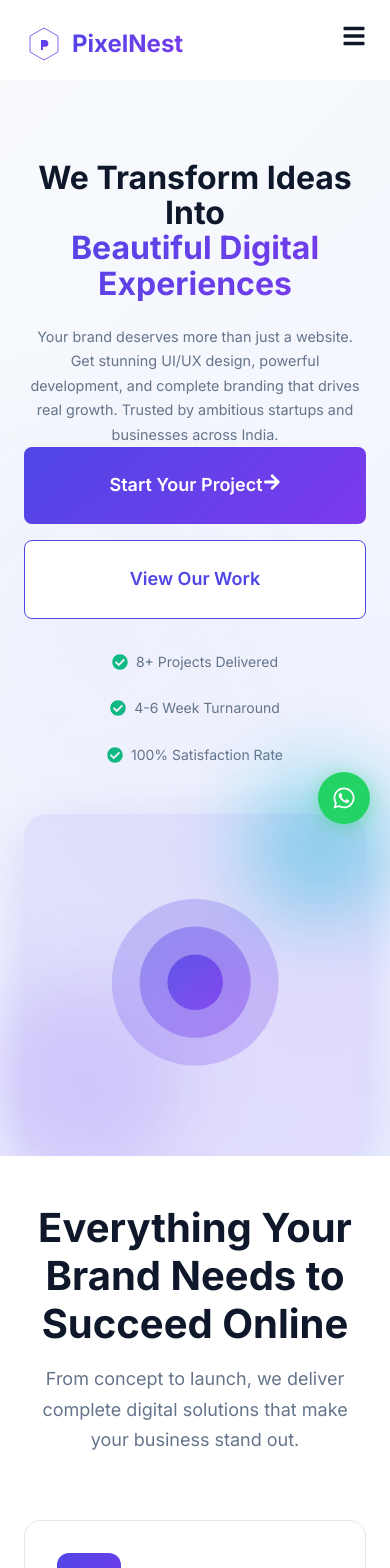
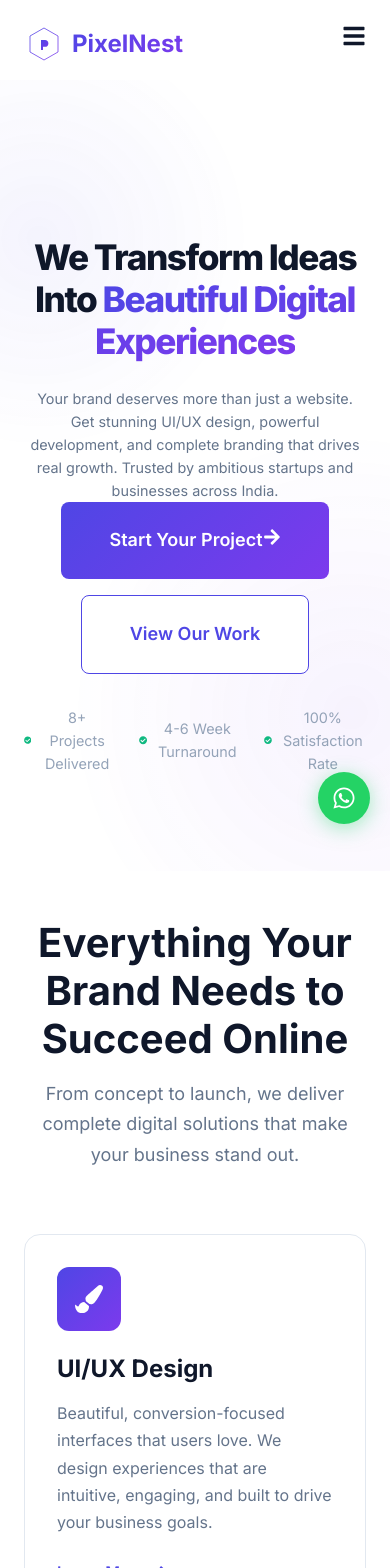
Before and after one commit to work-projt-vansh/pixelnest-studio-site, a React (Create React App) app: page / in a window 390 px wide. Shown: the top 1568 px of the page. Built offline with nearby package versions, Linux system fonts and the light colour scheme.

Commit message:
feat: improve mobile responsiveness

```diff
--- a/src/components/home/Hero.css
+++ b/src/components/home/Hero.css
@@ -1,218 +1,214 @@
+/* Keyframes for floating animation */
+@keyframes float {
+  0% {
+    transform: translateY(0px);
+  }
+  50% {
+    transform: translateY(-10px);
+  }
+  100% {
+    transform: translateY(0px);
+  }
+}
+
 .hero {
-  min-height: 100vh;
-  display: flex;
-  align-items: center;
   position: relative;
   overflow: hidden;
-  padding-top: 80px;
-  background: linear-gradient(135deg, #F8FAFC 0%, #EEF2FF 100%);
-  transition: background 0.3s ease;
-}
-
-html.dark-mode .hero {
-  background: linear-gradient(135deg, #1E293B 0%, #0F172A 100%);
+  padding: var(--spacing-4xl) 0;
+  background-color: var(--bg-light);
+  color: var(--text-primary);
 }
 
 .hero-background {
   position: absolute;
-  inset: 0;
-  opacity: 0.3;
-  background-image:
-    radial-gradient(circle at 20% 50%, rgba(79, 70, 229, 0.1) 0%, transparent 50%),
-    radial-gradient(circle at 80% 80%, rgba(124, 58, 237, 0.1) 0%, transparent 50%);
+  top: 0;
+  left: 0;
+  width: 100%;
+  height: 100%;
+  background-image: radial-gradient(circle at 10% 20%, rgba(79, 70, 229, 0.1), transparent 30%),
+                    radial-gradient(circle at 90% 80%, rgba(124, 58, 237, 0.1), transparent 40%);
+  opacity: 0.6;
+  z-index: 0;
+  transition: opacity 0.3s ease;
+}
+
+.hero .container {
+  position: relative;
+  z-index: 1;
 }
 
 .hero-content {
   display: grid;
   grid-template-columns: 1fr 1fr;
+  align-items: center;
   gap: var(--spacing-3xl);
-  align-items: center;
-  position: relative;
-  z-index: 1;
 }
 
 .hero-text h1 {
-  font-size: clamp(2.5rem, 5vw, 4rem);
-  line-height: 1.1;
+  font-size: 3.5rem;
+  font-weight: 800;
+  line-height: 1.2;
   margin-bottom: var(--spacing-lg);
-  color: var(--text-primary);
+  letter-spacing: -1.5px;
 }
 
 .gradient-text {
   background: var(--gradient);
   -webkit-background-clip: text;
   -webkit-text-fill-color: transparent;
-  background-clip: text;
-  display: inline-block;
 }
 
 .hero-subtitle {
-  font-size: 1.125rem;
-  line-height: 1.7;
+  font-size: 1.2rem;
   color: var(--text-secondary);
   margin-bottom: var(--spacing-xl);
-  max-width: 600px;
+  max-width: 550px;
 }
 
 .hero-cta {
   display: flex;
   gap: var(--spacing-md);
   margin-bottom: var(--spacing-xl);
-  flex-wrap: wrap;
-}
-
-.btn-large {
-  padding: 16px 32px;
-  font-size: 1.125rem;
-}
-
-.btn-primary {
-  display: inline-flex;
-  align-items: center;
-  gap: var(--spacing-sm);
-}
-
-.btn-secondary {
-  background: transparent;
-  color: var(--primary-blue);
-  border: 2px solid var(--primary-blue);
-}
-
-.btn-secondary:hover {
-  background: var(--primary-blue);
-  color: white;
-  transform: translateY(-2px);
 }
 
 .hero-trust {
   display: flex;
   gap: var(--spacing-lg);
-  flex-wrap: wrap;
+  color: var(--text-light);
+  font-size: 0.9rem;
 }
 
 .trust-item {
   display: flex;
   align-items: center;
   gap: var(--spacing-sm);
-  color: var(--text-secondary);
-  font-size: 0.875rem;
 }
 
 .trust-item svg {
   color: var(--success-green);
-  font-size: 1rem;
 }
 
 .hero-visual {
   position: relative;
-}
-
-.hero-visual-card {
-  position: relative;
-  aspect-ratio: 1;
-  background: linear-gradient(135deg, rgba(79, 70, 229, 0.1), rgba(124, 58, 237, 0.1));
-  border-radius: 24px;
-  padding: var(--spacing-xl);
-  backdrop-filter: blur(10px);
-  box-shadow: 0 20px 60px rgba(79, 70, 229, 0.2);
-  transition: all 0.3s ease;
-}
-
-html.dark-mode .hero-visual-card {
-  background: linear-gradient(135deg, rgba(79, 70, 229, 0.2), rgba(124, 58, 237, 0.2));
-  box-shadow: 0 20px 60px rgba(79, 70, 229, 0.3);
+  display: flex;
+  align-items: center;
+  justify-content: center;
+  animation: float 4s ease-in-out infinite;
+  width: 480px;
+  height: 480px;
+  margin: 0 auto;
 }
 
 .visual-content {
   width: 100%;
   height: 100%;
-  display: flex;
-  align-items: center;
-  justify-content: center;
+  border-radius: var(--spacing-lg);
+  overflow: hidden;
+  box-shadow: 0 0 15px 5px rgba(124, 58, 237, 0.3),
+              0 0 30px 10px rgba(79, 70, 229, 0.2),
+              0 10px 30px rgba(0, 0, 0, 0.1);
+  position: relative;
+  z-index: 1;
 }
 
-.visual-placeholder {
-  width: 80%;
-  height: 80%;
-  animation: float 6s ease-in-out infinite;
+.hero-img {
+  width: 100%;
+  height: 100%;
+  object-fit: cover;
+  display: block;
 }
 
-@keyframes float {
-  0%, 100% {
-    transform: translateY(0px);
+
+.floating-element {
+  position: absolute;
+  background-color: rgba(255, 255, 255, 0.05);
+  border-radius: 50%;
+  backdrop-filter: blur(10px);
+}
+
+.element-1 {
+  width: 100px;
+  height: 100px;
+  top: -30px;
+  left: -40px;
+}
+
+.element-2 {
+  width: 60px;
+  height: 60px;
+  bottom: -20px;
+  right: -30px;
+}
+
+/* Responsive adjustments */
+@media (max-width: 1024px) {
+  .hero-visual {
+    display: none;
   }
-  50% {
-    transform: translateY(-20px);
+  .hero-content {
+    grid-template-columns: 1fr;
+    text-align: center;
+  }
+  .hero-subtitle {
+    margin-left: auto;
+    margin-right: auto;
+  }
+  .hero-cta,
+  .hero-trust {
+    justify-content: center;
   }
 }
 
-.floating-element {
-  position: absolute;
-  border-radius: 50%;
-  filter: blur(40px);
-}
-
-.element-1 {
-  width: 150px;
-  height: 150px;
-  background: var(--neon-blue);
-  opacity: 0.4;
-  top: -30px;
-  right: -30px;
-  animation: float 4s ease-in-out infinite;
-}
-
-.element-2 {
-  width: 200px;
-  height: 200px;
-  background: var(--glow-purple);
-  opacity: 0.3;
-  bottom: -40px;
-  left: -40px;
-  animation: float 5s ease-in-out infinite reverse;
-}
-
-@media (max-width: 968px) {
+@media (max-width: 992px) {
   .hero-content {
     grid-template-columns: 1fr;
-    gap: var(--spacing-2xl);
     text-align: center;
   }
 
-  .hero-text h1 {
-    font-size: clamp(2rem, 6vw, 3rem);
+  .hero-text {
+    order: 2;
+  }
+
+  .hero-visual {
+    order: 1;
+    margin-bottom: var(--spacing-2xl);
+    width: 400px;
+    height: 400px;
   }
 
   .hero-subtitle {
-    max-width: 100%;
+    margin-left: auto;
+    margin-right: auto;
   }
 
-  .hero-cta {
-    justify-content: center;
-  }
-
+  .hero-cta,
   .hero-trust {
     justify-content: center;
   }
 
-  .hero-visual {
-    max-width: 400px;
-    margin: 0 auto;
+  .hero-text h1 {
+    font-size: 2.8rem;
   }
 }
 
-@media (max-width: 640px) {
-  .hero-cta {
-    flex-direction: column;
-    width: 100%;
+@media (max-width: 768px) {
+    .hero {
+        padding-top: calc(var(--spacing-4xl) + 60px); /* Add padding to avoid overlap with fixed header */
+    }
+}
+
+@media (max-width: 576px) {
+  .hero-text h1 {
+    font-size: 2.2rem;
   }
 
-  .btn-large {
-    width: 100%;
-  }
-
-  .hero-trust {
+  .hero-cta {
     flex-direction: column;
     align-items: center;
   }
+
+  .hero-visual {
+      width: 320px;
+      height: 320px;
+  }
 }
--- a/src/components/home/Hero.js
+++ b/src/components/home/Hero.js
@@ -1,10 +1,24 @@
-import React from 'react';
+import React, { useState, useEffect } from 'react';
 import { Link } from 'react-router-dom';
 import { FaArrowRight, FaCheckCircle } from 'react-icons/fa';
 import { motion } from 'framer-motion';
 import './Hero.css';
 
 const Hero = () => {
+  const [isPageVisible, setIsPageVisible] = useState(true);
+
+  useEffect(() => {
+    const handleVisibilityChange = () => {
+      setIsPageVisible(!document.hidden);
+    };
+
+    document.addEventListener('visibilitychange', handleVisibilityChange);
+
+    return () => {
+      document.removeEventListener('visibilitychange', handleVisibilityChange);
+    };
+  }, []);
+
   return (
     <section className="hero">
       <div className="hero-background"></div>
@@ -75,24 +89,15 @@ const Hero = () => {
           <motion.div
             className="hero-visual"
             initial={{ opacity: 0, scale: 0.9 }}
-            animate={{ opacity: 1, scale: 1 }}
+            animate={{
+              opacity: isPageVisible ? 1 : 0,
+              scale: isPageVisible ? 1 : 0.9,
+            }}
             transition={{ duration: 0.8, delay: 0.2 }}
           >
             <div className="hero-visual-card">
               <div className="visual-content">
-                <div className="visual-placeholder">
-                  <svg width="100%" height="100%" viewBox="0 0 400 400" fill="none">
-                    <defs>
-                      <linearGradient id="heroGradient" x1="0%" y1="0%" x2="100%" y2="100%">
-                        <stop offset="0%" style={{stopColor: '#4F46E5', stopOpacity: 0.8}} />
-                        <stop offset="100%" style={{stopColor: '#7C3AED', stopOpacity: 0.8}} />
-                      </linearGradient>
-                    </defs>
-                    <circle cx="200" cy="200" r="150" fill="url(#heroGradient)" opacity="0.3"/>
-                    <circle cx="200" cy="200" r="100" fill="url(#heroGradient)" opacity="0.5"/>
-                    <circle cx="200" cy="200" r="50" fill="url(#heroGradient)"/>
-                  </svg>
-                </div>
+                <img src="/images/hero-visual.png" alt="PixelNest Digital Experiences" className="hero-img" />
               </div>
               <div className="floating-element element-1"></div>
               <div className="floating-element element-2"></div>
--- a/src/components/layout/Header.css
+++ b/src/components/layout/Header.css
@@ -151,7 +151,7 @@ html.dark-mode .dark-mode-toggle:hover {
   display: none;
 }
 
-@media (max-width: 768px) {
+@media (max-width: 1024px) {
   .nav {
     position: fixed;
     top: -100vh;
@@ -251,7 +251,7 @@ html.dark-mode .dark-mode-toggle:hover {
   }
 }
 
-@media (min-width: 769px) {
+@media (min-width: 1025px) {
   .header-right-content {
     display: flex; /* Ensure it remains flex on desktop */
     align-items: center;
```
Also changed, not shown: 1 other file (tests, documents, lock files or other folders).
